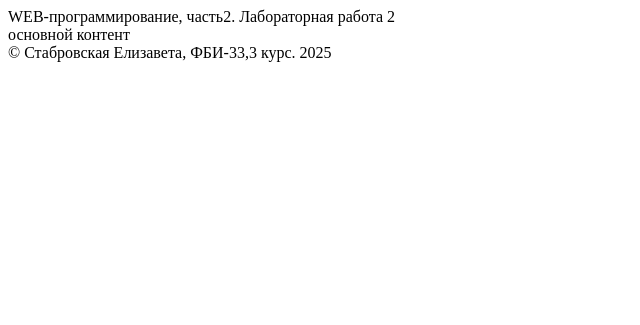
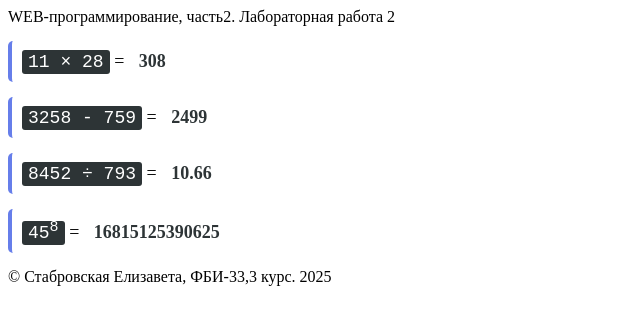
Before and after one commit to Elizaveta2894/web-back-lab, a Flask app: page /lab2/example in a window 1280 px wide. Shown: the top 325 px of the page, without its empty margins (0-640 px from the left). Run offline with Flask 3, Linux system fonts and the light colour scheme.

Commit message:
Выражения

```diff
--- a/templates/example.html
+++ b/templates/example.html
@@ -4,6 +4,34 @@
     <meta charset="UTF-8">
     <meta name="viewport" content="width=device-width, initial-scale=1.0">
     <title>Стабровская Елизавета. {{count}}</title>
+    <style>
+        .math-operation {
+            font-family: 'Courier New', monospace;
+            background: #2d3436;
+            color: white;
+            padding: 2px 6px;
+            border-radius: 3px;
+        }
+        .expression {
+            font-size: 18px;
+            margin: 15px 0;
+            padding: 10px;
+            background: white;
+            border-radius: 5px;
+            border-left: 4px solid #667eea;
+        }
+        .result {
+            font-weight: bold;
+            color: #2d3436;
+            margin-left: 10px;
+        }
+        .superscript {
+            vertical-align: super;
+            font-size: 0.7em;
+            color: #e74c3c;
+            font-weight: bold;
+        }
+    </style>
 </head>
 <body>
     <header>
@@ -11,7 +39,19 @@
     </header>
 
     <main>
-        основной контент
+         <div class="expression">
+                <span class="math-operation">11 × 28</span> = <span class="result">{{11*28}}</span>
+            </div>
+            <div class="expression">
+                <span class="math-operation">3258 - 759</span> = <span class="result">{{3258-759}}</span>
+            </div>
+            <div class="expression">
+                <span class="math-operation">8452 ÷ 793</span> = <span class="result">{{"%.2f"|format(8452/793)}}</span>
+            </div>
+            <div class="expression">
+                <span class="math-operation">45<sup>8</sup></span> = <span class="result">{{45**8}}</span>
+            </div>
+
     </main>
 
     <footer>
```
